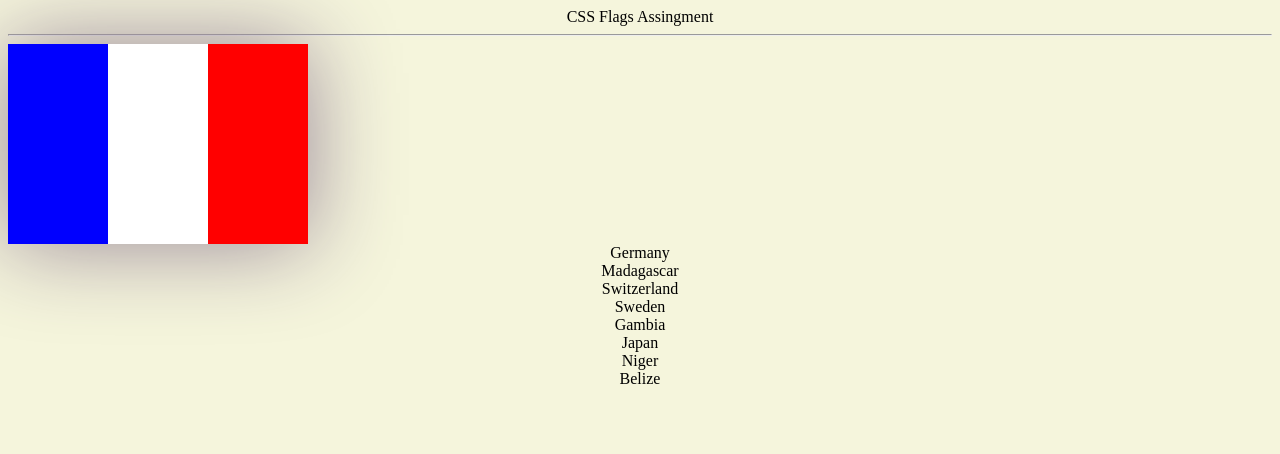
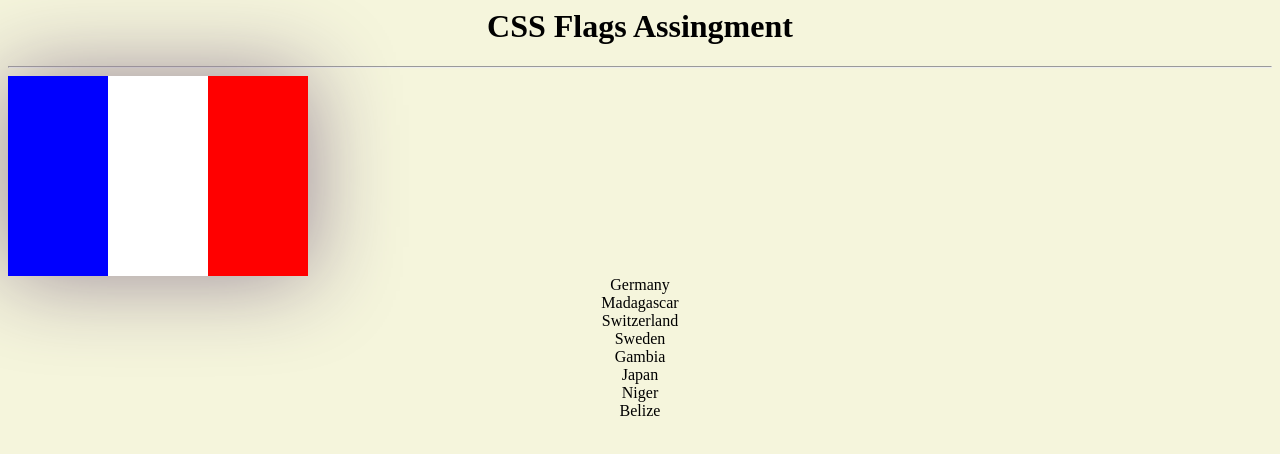
Before and after one commit to rajel89/VSchool, a plain HTML site: page css_flags/index.html in a window 1280 px wide. Drawn offline with Linux system fonts and the light colour scheme.

```diff
--- a/css_flags/index.html
+++ b/css_flags/index.html
@@ -7,7 +7,7 @@
 
 </head>
 
-<h> CSS Flags Assingment </h>
+<h1> CSS Flags Assingment </h1>
 <hr>
 <body>
 
--- /dev/null
+++ b/dj_js_event_listener_practice/styles.css
@@ -0,0 +1,4 @@
+h1{
+    color: yellow;
+
+}
```
Also changed, not shown: dj_js_event_listener_practice/index.html (added, +17 -0 lines), dj_js_event_listener_practice/index.js (added).
